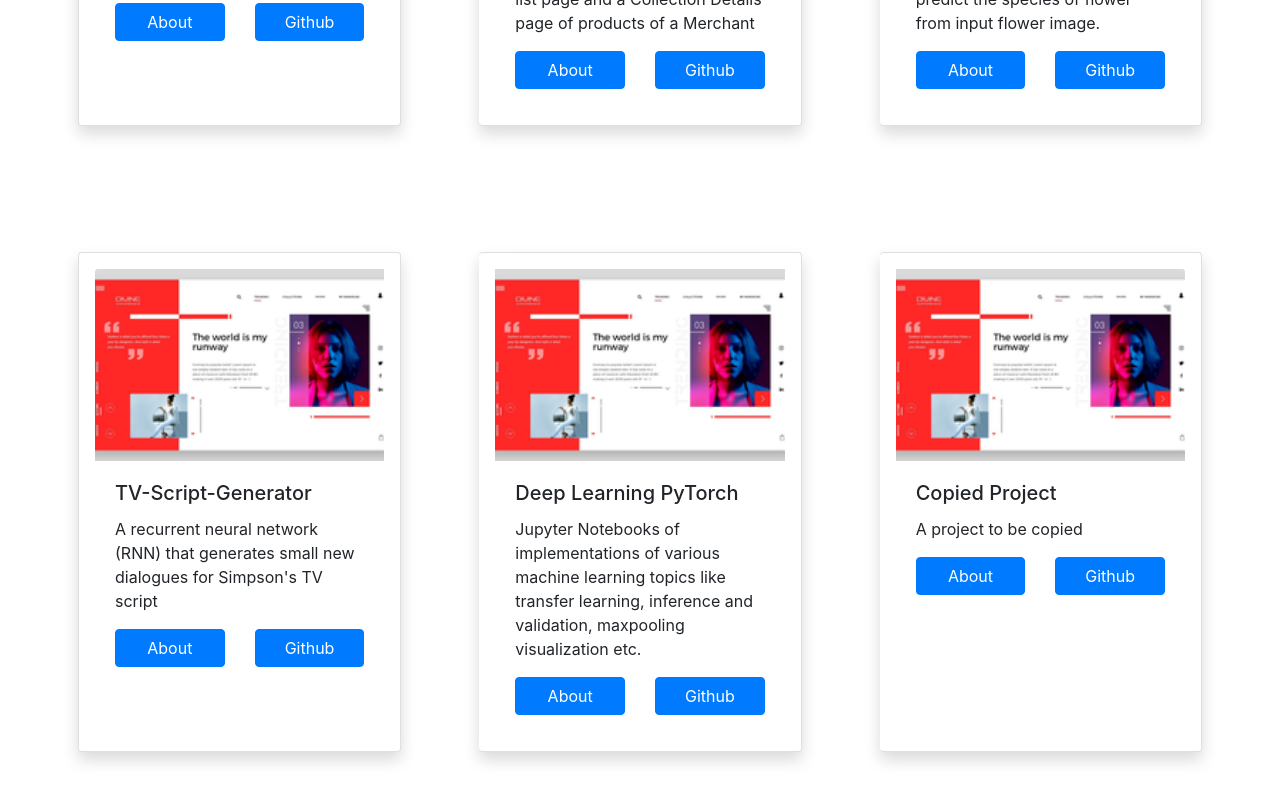
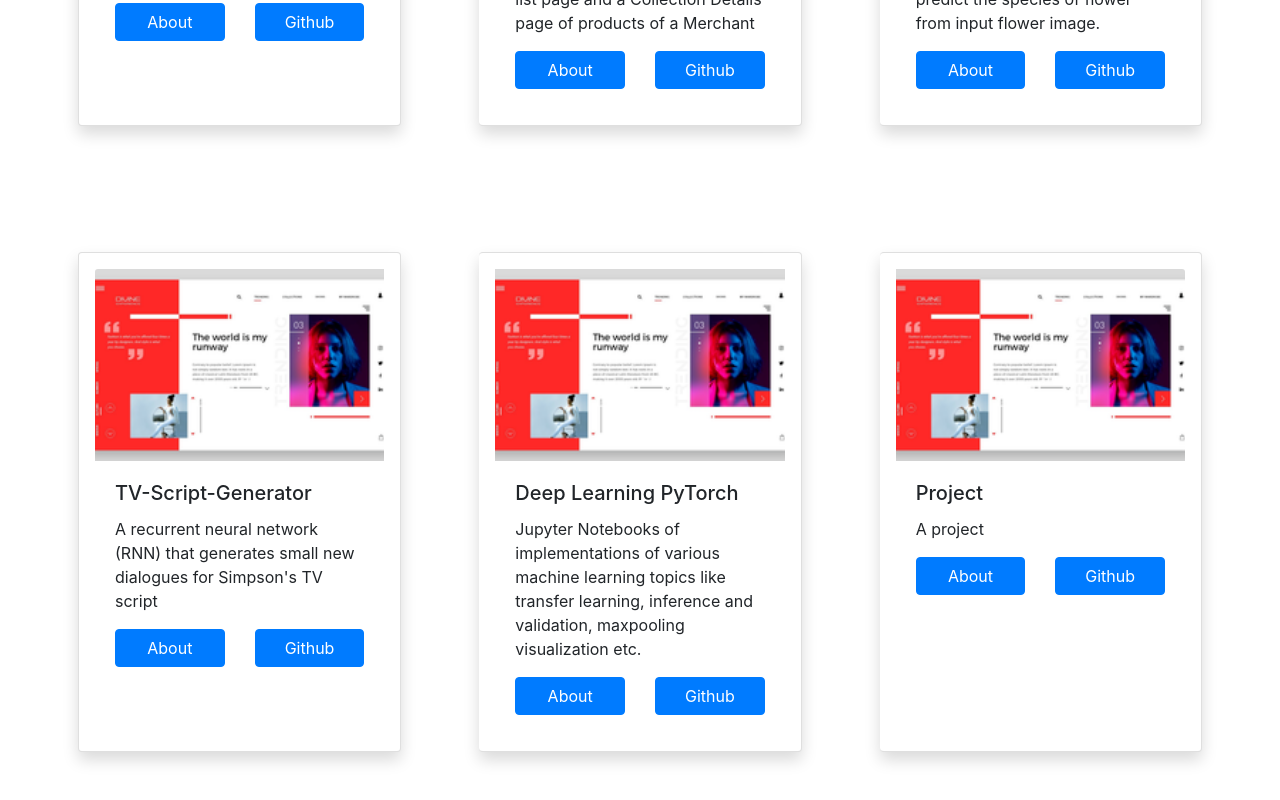
Before and after one commit to J268sing/My-Portfolio.github.io, a React (Create React App) app: page / in a window 1280 px wide. Shown: the part 1100-1900 px from the top of the page. Built offline with nearby package versions, Linux system fonts and the light colour scheme.

Commit message:
second commit

```diff
--- a/src/containers/layout/Layout.js
+++ b/src/containers/layout/Layout.js
@@ -138,9 +138,9 @@ I like to learn more about deep learning (particularly NLP) and neural networks.
             <Card style={{ width: '18rem' }} className="shadow p-3 mb-5 bg-white rounded">
               <Card.Img variant="top" src={require('../../assets/ui.png')} />
               <Card.Body>
-                <Card.Title>Copied Project</Card.Title>
+                <Card.Title>Project</Card.Title>
                 <Card.Text>
-                A project to be copied
+                A project
     </Card.Text>
                 <Row>
                   <Col>
--- a/src/containers/main.js
+++ b/src/containers/main.js
@@ -1,7 +1,7 @@
 import React from 'react';
 import { Switch, Route } from 'react-router-dom';
 import Nepage from "./nepage";
-import CopiedProject from "./copiedproject";
+import Project from "./project";
 
 
 const Main = () => (
@@ -9,7 +9,7 @@ const Main = () => (
   <Switch>
       console.log("ki banu");
     <Route exact path="/Nepage" component={Nepage} />
-    <Route path="/CopiedProject" component={CopiedProject} />
+    <Route path="/Project" component={Project} />
   </Switch>
 )
 
--- a/src/containers/nepage.js
+++ b/src/containers/nepage.js
@@ -6,7 +6,7 @@ class Nepage extends Component {
         return (
 
 
-            <h1>ied Project</h1>
+            <h1>Project</h1>
         )
     }
 }
--- a/src/containers/copiedproject.js
+++ b/src/containers/project.js
@@ -1,7 +1,7 @@
 import React, { Component } from 'react';
 
 
-class CopiedProject extends Component {
+class Project extends Component {
     render() {
         return (
             <div>
@@ -10,4 +10,4 @@ class CopiedProject extends Component {
         )
     }
 }
-export default CopiedProject;
+export default Project;
--- a/src/projectsInfo/Chalpa/chalpa.js
+++ b/src/projectsInfo/Chalpa/chalpa.js
@@ -4,7 +4,7 @@ import React, { Component } from 'react';
 class Chalpa extends Component {
     render() {
         return (
-            <h1>COpied Project</h1>
+            <h1> Project</h1>
         )
     }
 }
```
Also changed, not shown: src/projectsInfo/Project/Project.css (added).
